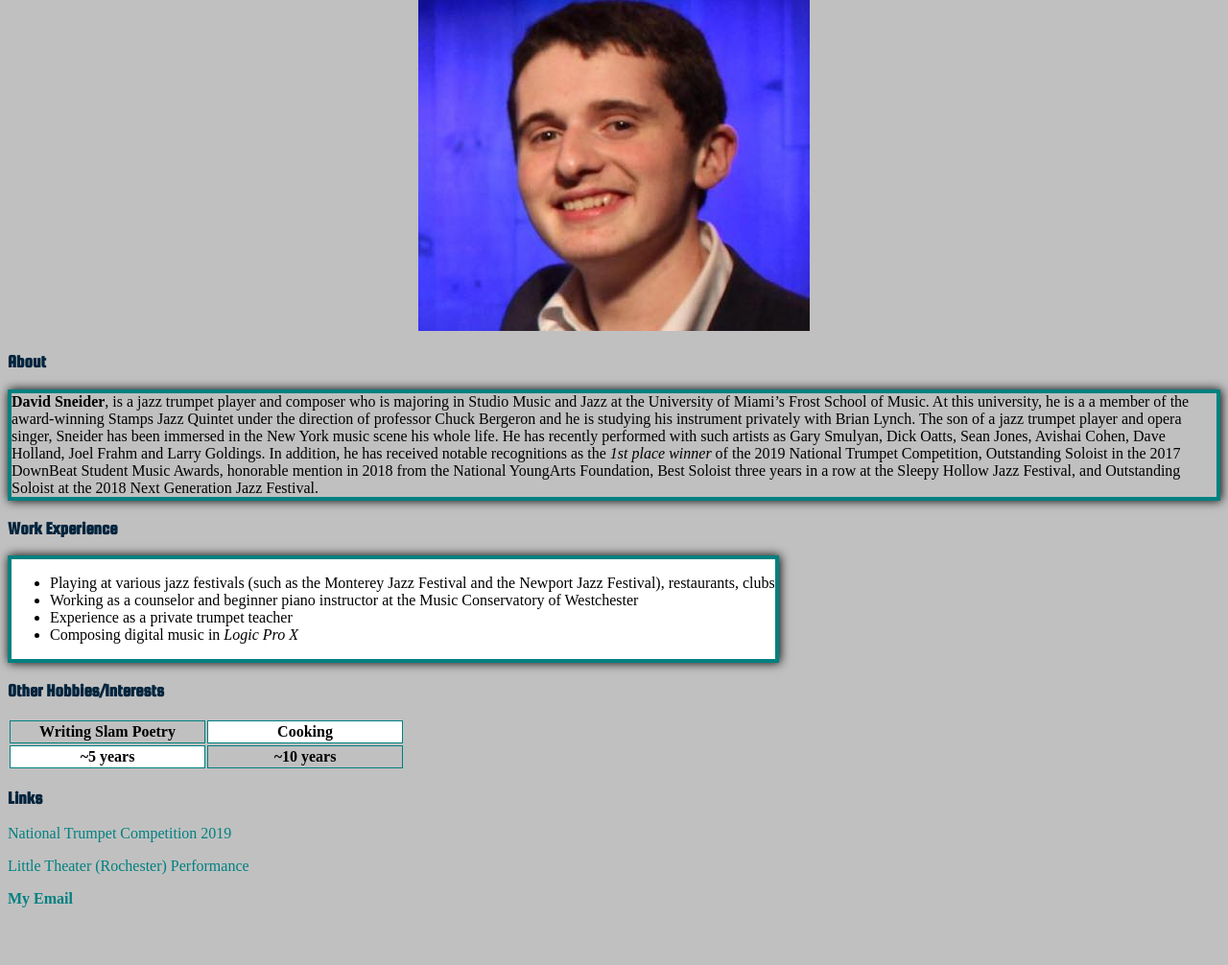
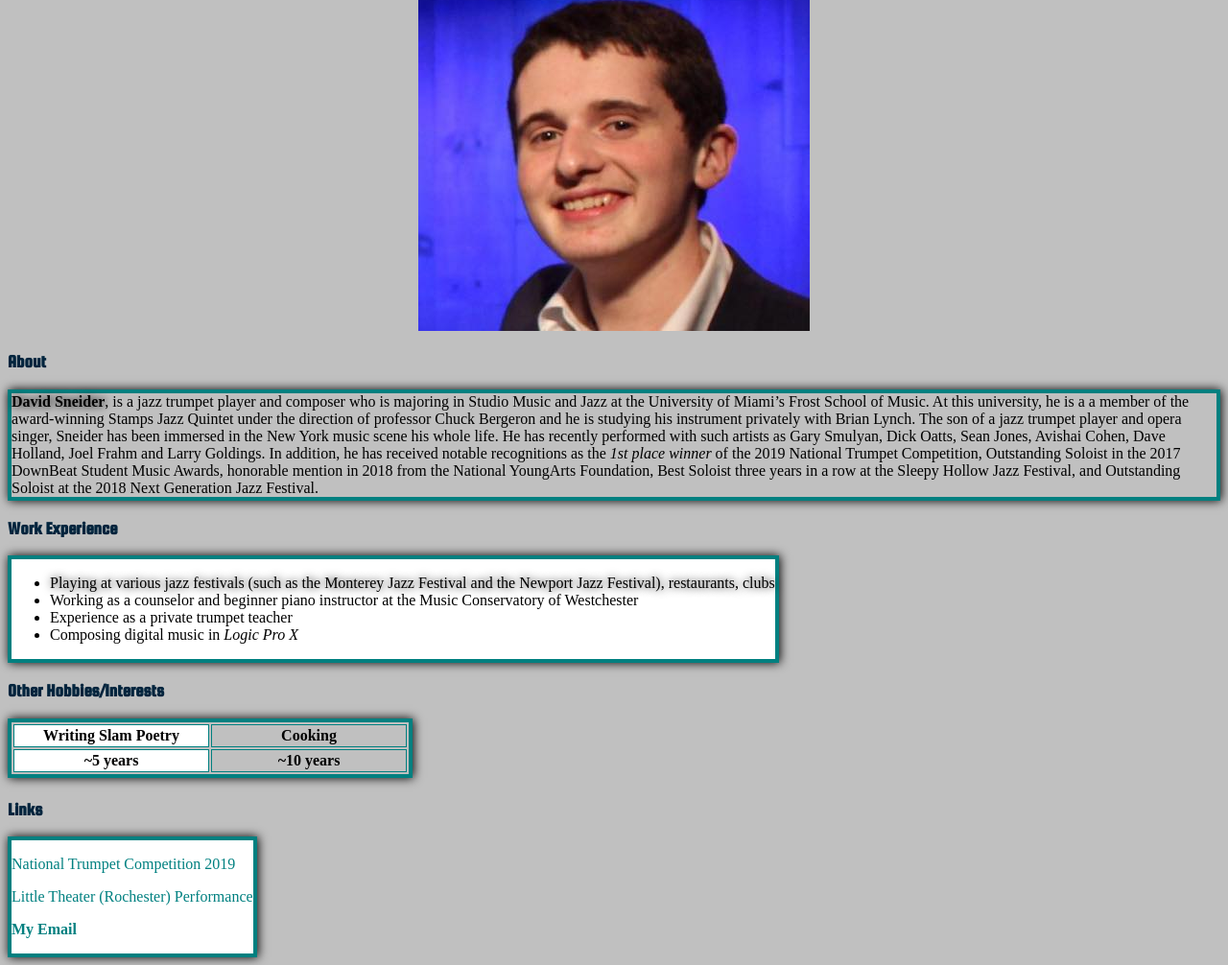
Before and after one commit to dxs1122/dxs1122.github.io, a plain HTML site: page resume/index.html in a window 1280 px wide. Shown: the part 197-1203 px from the top of the page at 96% size. Before the commit the page ends 1159 px from the top, so only its background shows below. Drawn offline with Linux system fonts and the light colour scheme; files whose address does not match are found by name.

Commit message:
keep it going

```diff
--- a/resume/css/styles.css
+++ b/resume/css/styles.css
@@ -32,8 +32,8 @@ width:200px;
 height:20px;
 background-color: white;
 }
-.box-3{
-border: solid 1px blue;
+.special{
+text-shadow: black 1px 0 10px;
 }
 h3{
   color:#01243D;
--- a/resume/index.html
+++ b/resume/index.html
@@ -23,7 +23,8 @@
 
   <h3>About</h3>
   <div class="content-1">
-    <b>David Sneider</b>, is a jazz trumpet player and composer who is majoring in Studio Music and Jazz at the University of Miami’s Frost School of Music. At this university, he is a a member of the award-winning Stamps Jazz Quintet under the
+    <b class="special">David Sneider</b>, is a jazz trumpet player and composer who is majoring in Studio Music and Jazz at the University of Miami’s Frost School of Music. At this university, he is a a member of the award-winning Stamps Jazz Quintet
+    under the
     direction of professor Chuck Bergeron and he is
     studying his instrument privately with Brian Lynch. The son of a jazz trumpet player and opera singer, Sneider has been immersed in the New York music scene his whole life. He has recently performed with such artists as Gary Smulyan, Dick Oatts,
     Sean
@@ -35,17 +36,17 @@
   <h3>Work Experience</h3>
   <div class="content-2">
     <ul>
-    <li>Playing at various jazz festivals (such as the Monterey Jazz Festival and the Newport Jazz Festival), restaurants, clubs</li>
+      <li class="special">Playing at various jazz festivals (such as the Monterey Jazz Festival and the Newport Jazz Festival), restaurants, clubs</li>
       <li>Working as a counselor and beginner piano instructor at the Music Conservatory of Westchester</li>
       <li>Experience as a private trumpet teacher</li>
       <li>Composing digital music in <i>Logic Pro X</i></li>
     </ul>
   </div>
   <h3>Other Hobbies/Interests</h3>
-  <table>
+  <table class="content-1">
     <tr>
-      <th class="box-1">Writing Slam Poetry</th>
-      <th class="box-2">Cooking</th>
+      <th class="box-2">Writing Slam Poetry</th>
+      <th class="box-1">Cooking</th>
     </tr>
     <tr>
       <th class="box-2">~5 years</th>
@@ -54,10 +55,11 @@
   </table>
 
   <h3>Links</h3>
+  <div class="content-2">
     <p><a href="https://www.youtube.com/watch?v=QSLD0Cji5J0">National Trumpet Competition 2019</a></p>
     <p><a href="https://www.youtube.com/watch?v=Epb8hKqS4Vg">Little Theater (Rochester) Performance</a></p>
     <p><a href="mailto:dxs1122@miami.edu"><b>My Email</b></a></p>
-
+  </div>
 
 
 </body>
```
Lines whose indentation alone changed are shown as unchanged.
